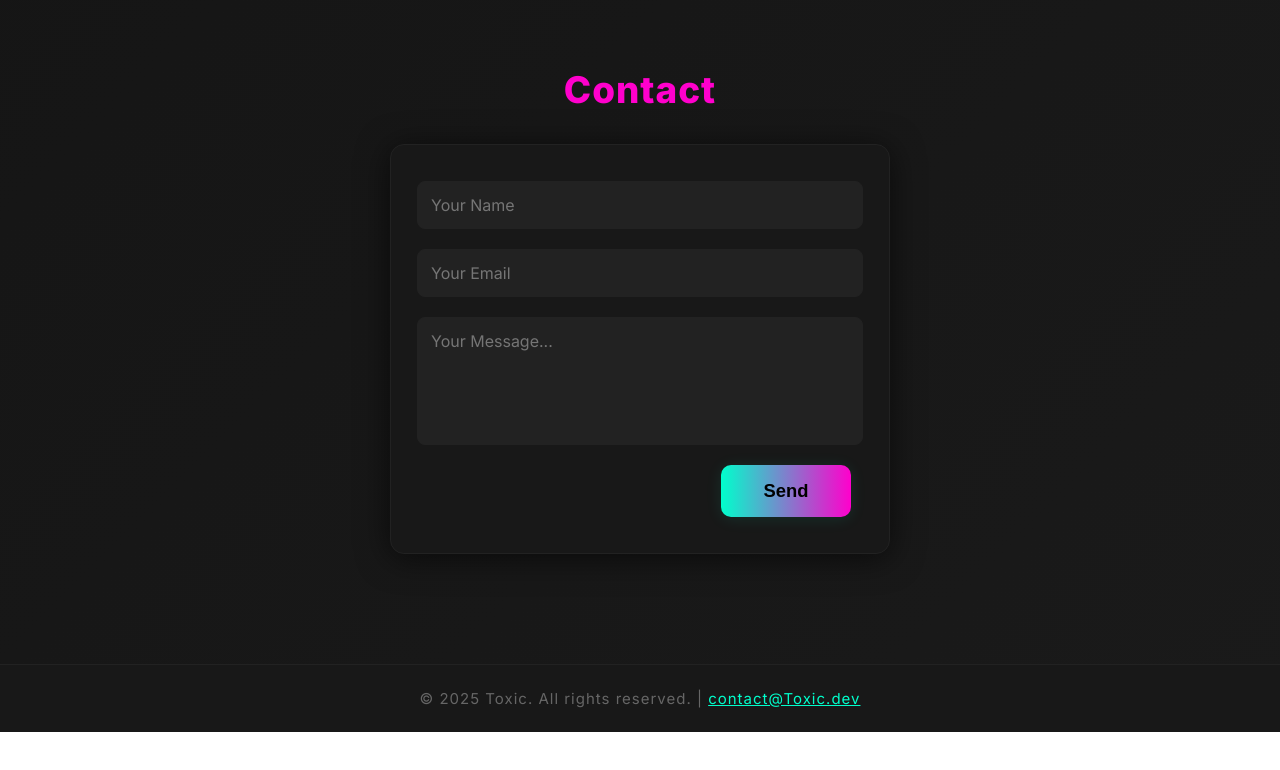
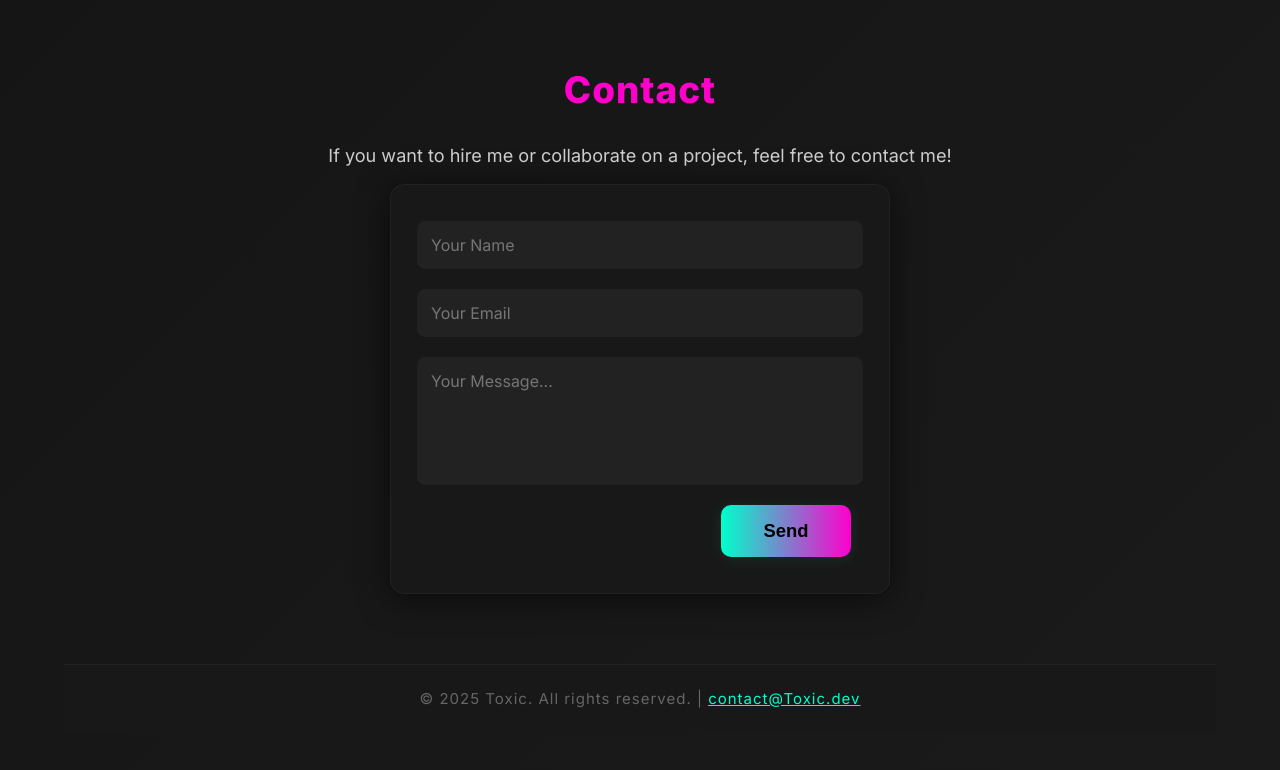
Before and after one commit to ToxicKoni/Toxic-s-Portfolio, a plain HTML site: page index.html in a window 1280 px wide. Shown: the part 2902-3672 px from the top of the page. Before the commit the page ends 3634 px from the top, so only its background shows below. Drawn offline with Linux system fonts and the light colour scheme.

Commit message:
index.html

```diff
--- a/index.html
+++ b/index.html
@@ -492,6 +492,9 @@
 <!-- CONTACT -->
 <section id="contact" style="animation-delay:1s;">
   <h2>Contact</h2>
+  <p style="text-align:center; color:#ccc; margin-bottom:18px; font-size:1.13rem;">
+    If you want to hire me or collaborate on a project, feel free to contact me!
+  </p>
   <form class="contact-form" autocomplete="off" onsubmit="alert('Thank you for your message!');return false;">
     <input type="text" name="name" placeholder="Your Name" required>
     <input type="email" name="email" placeholder="Your Email" required>
@@ -499,7 +502,6 @@
     <button type="submit" class="btn">Send</button>
   </form>
 </section>
-  </main>
 
   <footer>
     &copy; 2025 Toxic. All rights reserved. | <a href="mailto:contact@Toxic.dev" style="color:#00ffcc;text-decoration:underline;">contact@Toxic.dev</a>
```
Lines whose indentation alone changed are shown as unchanged.
